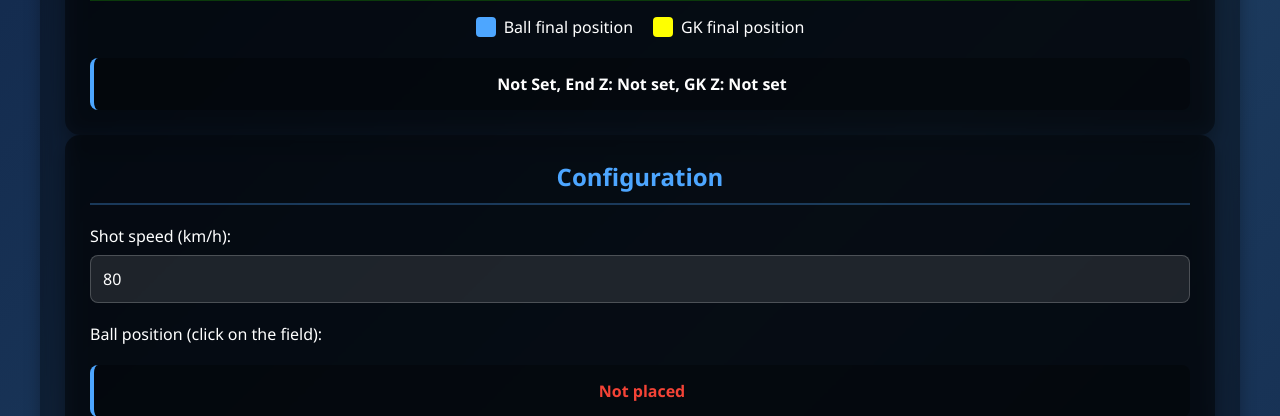
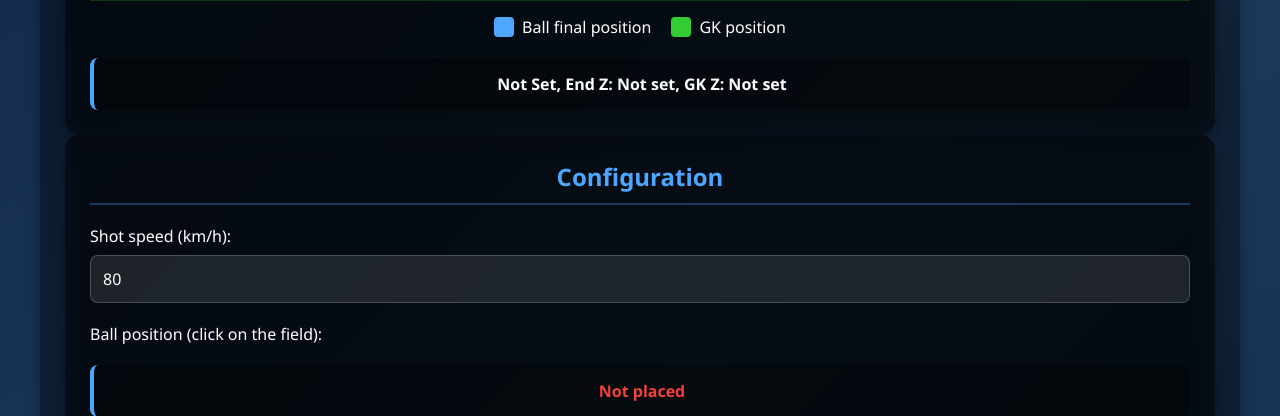
Before and after one commit to miguelnc200/xGOT-web, a Flask app: page / in a window 1280 px wide. Shown: the part 1165-1581 px from the top of the page. Run offline with Flask 3, Linux system fonts and the light colour scheme.

Commit message:
Update index.html

```diff
--- a/templates/index.html
+++ b/templates/index.html
@@ -303,8 +303,8 @@
                         <span>Ball final position</span>
                     </div>
                     <div class="legend-item">
-                        <div class="color-box" style="background-color: #ffff00;"></div>
-                        <span>GK final position</span>
+                        <div class="color-box" style="background-color: #33cc33;"></div>
+                        <span>GK position</span>
                     </div>
                 </div>
                 <div class="status" id="zStatus"> Not Set, End Z: Not set, GK Z: Not set</div>
@@ -583,6 +583,8 @@
             xsitValue.textContent = "0.00";
             xsitValue.style.color = "#4da6ff";
             drawField();
+            drawGoalCanvas();
+            updateZStatus();
             updateStatus();
         }
 
@@ -759,12 +761,12 @@
 
                     gkZ = z;
                     gkZ_x = x;
-                    zClickState = 'fgk';
+                    zClickState = 'fshot';
                 }
                 else if (zClickState === 'fshot'){
                     fshotZ = z;
                     fshotZ_x = x;
-                    zClickState = 'fgk';
+                    zClickState = 'gk';
                 }
                 else if (zClickState === 'fgk'){
                     fgkZ = z;
@@ -779,7 +781,7 @@
 
             function updateZStatus() {
                 const format = val => val !== null ? val.toFixed(2) + ' m' : 'Not set';
-                zStatus.textContent = `End Z: ${format(fshotZ)}, GK Z: ${format(fgkZ)}`;
+                zStatus.textContent = `End Z: ${format(fshotZ)}, GK Z: ${format(gkZ)}`;
             }
 
             function drawGoalCanvas() {
```
